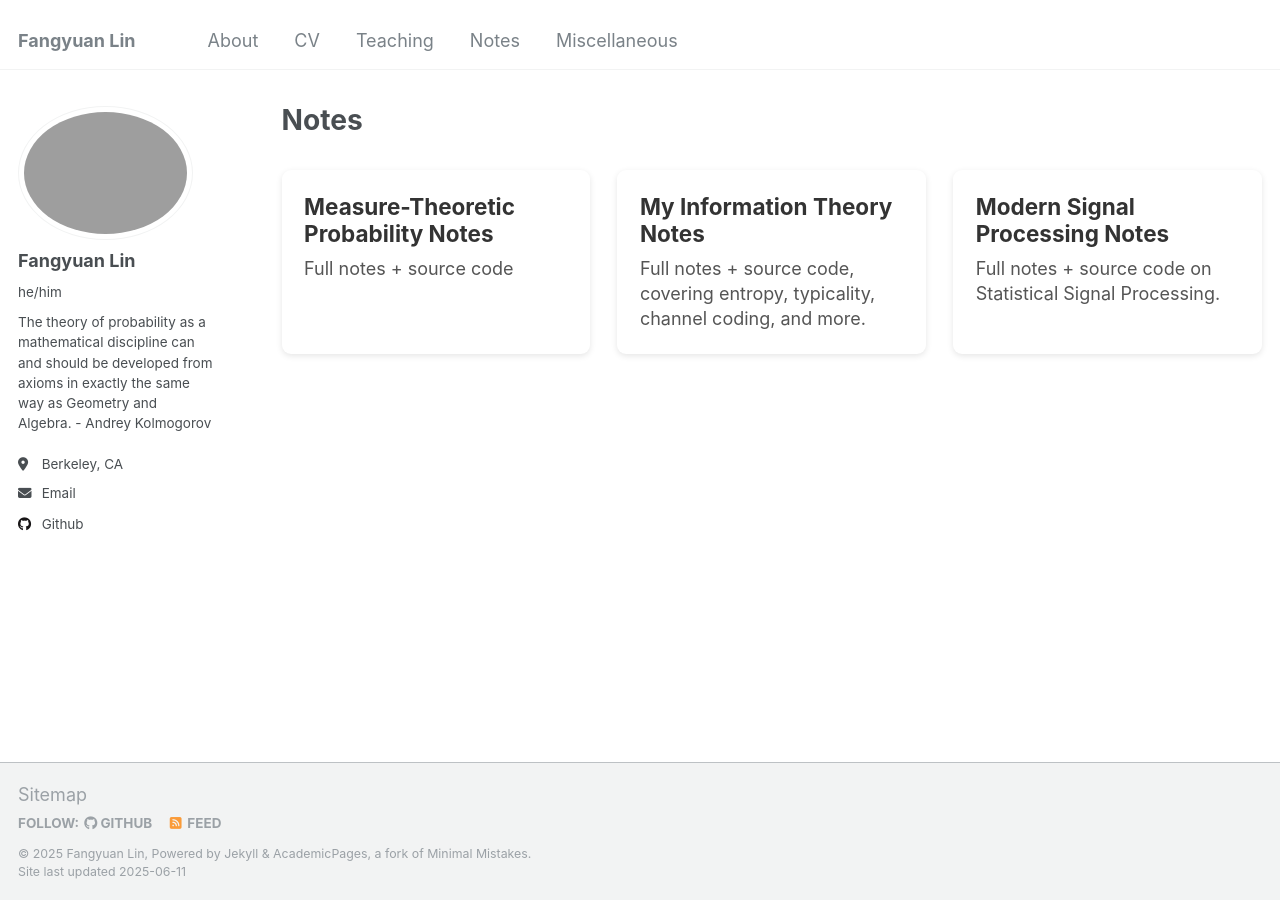
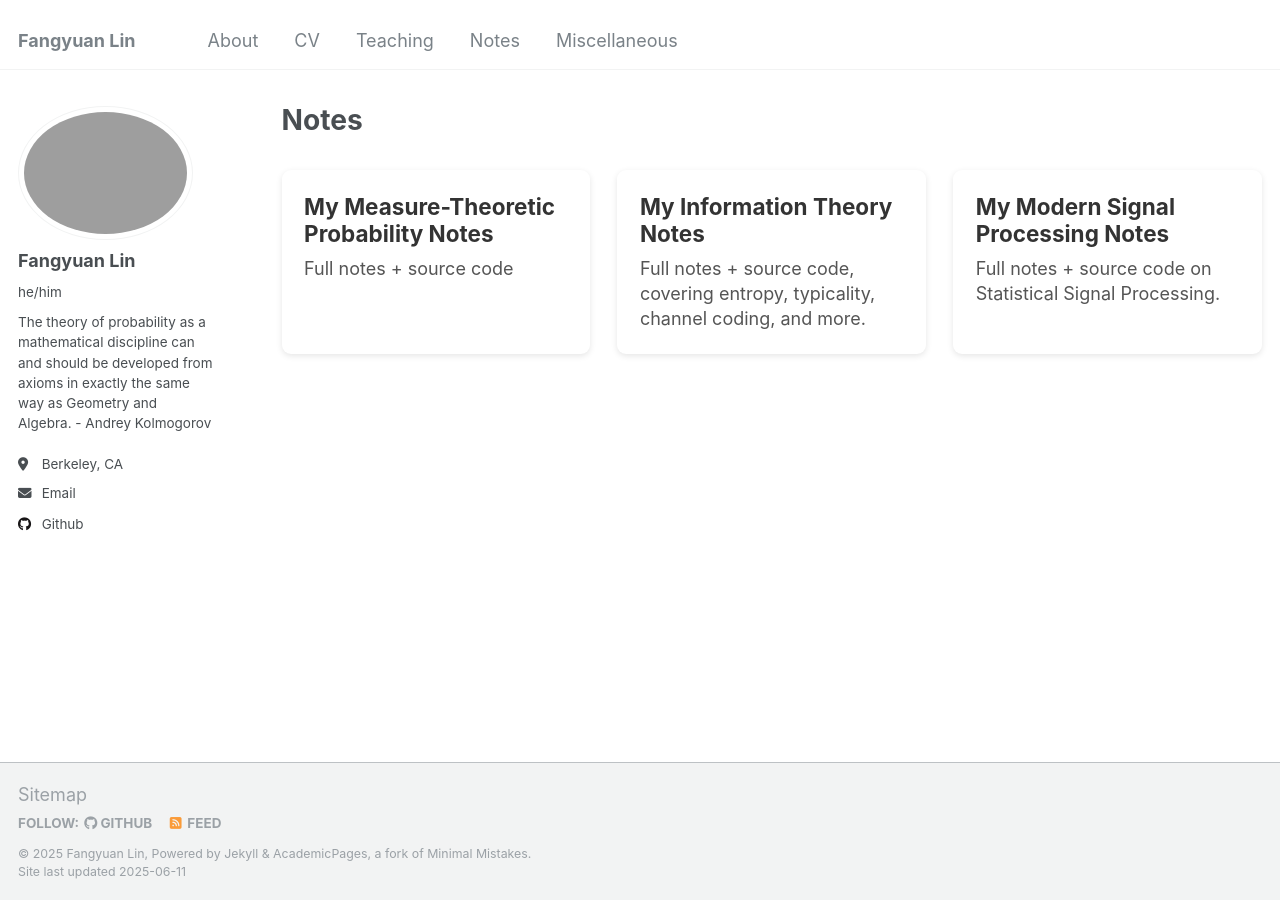
Before and after one commit to hongyingjia618/hongyingjia618.github.io, a Jekyll site: the page built from _pages/notes.md, in a window 1280 px wide. Built offline with Jekyll 4.4.1, drawn with Linux system fonts in a browser that asks for light colours.

Commit message:
Edited Wording

```diff
--- a/_pages/notes.md
+++ b/_pages/notes.md
@@ -11,7 +11,7 @@ redirect_from:
 
 <div class="notes-grid">
   <article class="note-card">
-    <h2><a href="https://www.overleaf.com/read/zpgnzggbqftw#f07866">Measure-Theoretic Probability Notes</a></h2>
+    <h2><a href="https://www.overleaf.com/read/zpgnzggbqftw#f07866">My Measure-Theoretic Probability Notes</a></h2>
     <p>Full notes + source code</p>
   </article>
 
@@ -21,7 +21,7 @@ redirect_from:
   </article>
 
   <article class="note-card">
-    <h2><a href="https://www.overleaf.com/read/bqfzpxrbqcqh#7c9b51">Modern Signal Processing Notes</a></h2>
+    <h2><a href="https://www.overleaf.com/read/bqfzpxrbqcqh#7c9b51">My Modern Signal Processing Notes</a></h2>
     <p>Full notes + source code on Statistical Signal Processing.</p>
   </article>
 </div>
```
Also changed, not shown: _teaching/2023-fall-teaching-1.md (+1 -1 lines), _teaching/2024-spring-teaching-2.md (+1 -1 lines).
